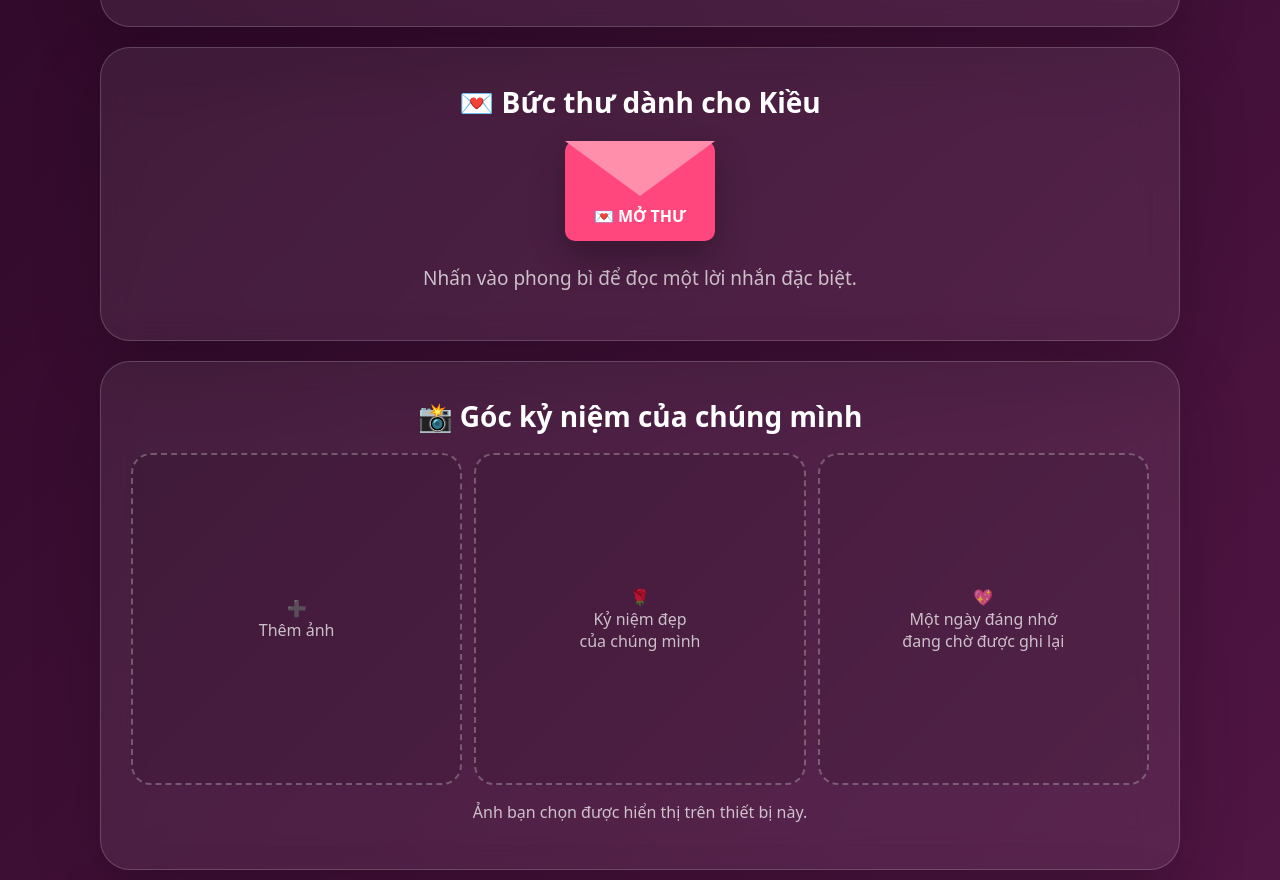
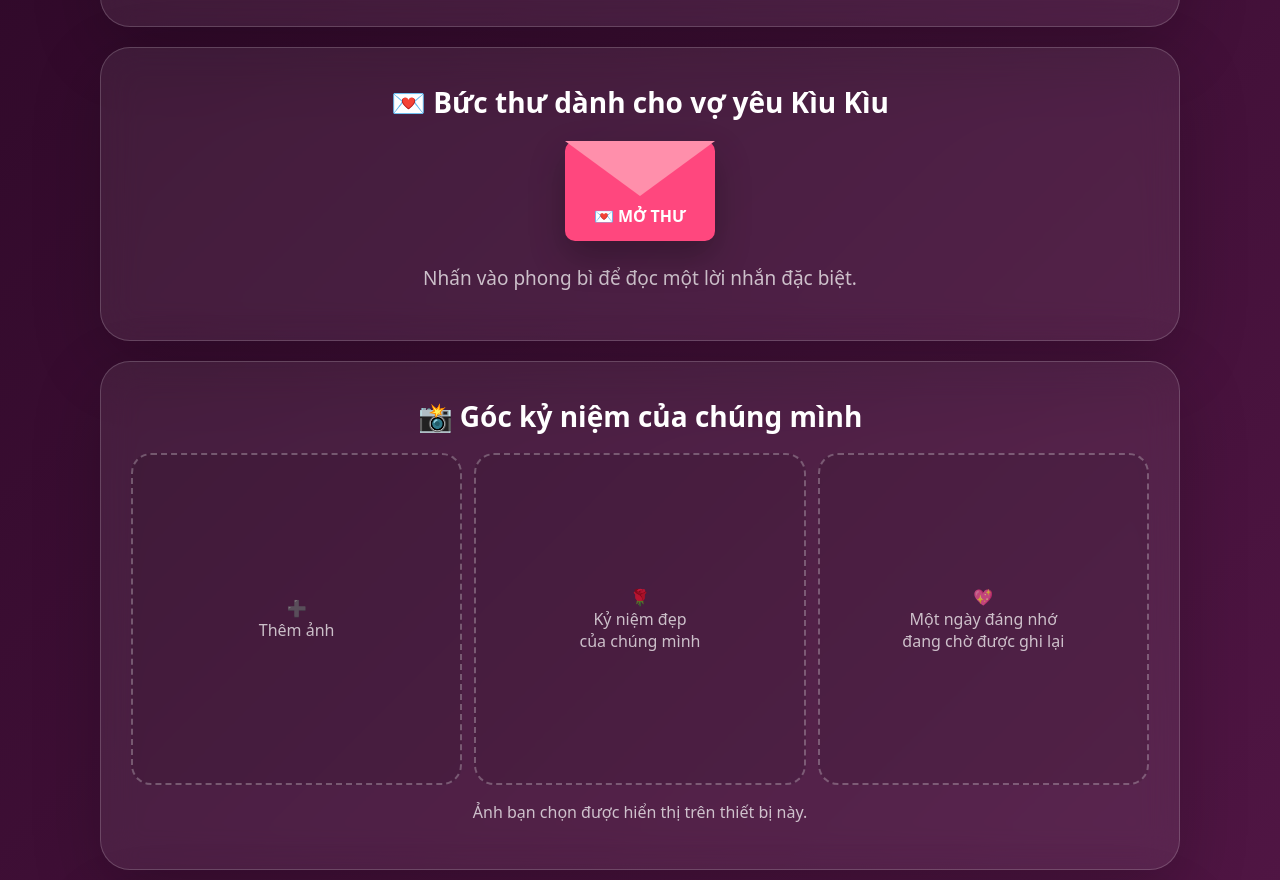
Before and after one commit to Minhphat2005/kholuutrucuaphat, a plain HTML site: page index.html in a window 1280 px wide. Shown: the part 1785-2665 px from the top of the page. Drawn offline with Linux system fonts and the light colour scheme.

Commit message:
Đổi tiêu đề bức thư thành dành cho vợ yêu Kìu Kìu

```diff
--- a/index.html
+++ b/index.html
@@ -19,7 +19,7 @@
 
 <section class="panel"><h2 class="title">📜 Timeline tình yêu</h2><div class="timeline"><div class="event"><div class="dot"></div><div><h3>20/08/2026 ❤️</h3><p>Ngày chính thức bắt đầu câu chuyện của Phát và Kiều.</p></div></div><div class="event"><div class="dot"></div><div><h3>Những ngày tiếp theo 🌷</h3><p>Mỗi cuộc trò chuyện, mỗi lần gặp nhau đều trở thành một kỷ niệm.</p></div></div><div class="event"><div class="dot"></div><div><h3>20/08/2027 💍</h3><p>Kỷ niệm 1 năm — một cột mốc đầu tiên của chúng mình.</p></div></div></div></section>
 
-<section class="panel letter"><h2 class="title">💌 Bức thư dành cho Kiều</h2><div class="envelope" onclick="openLetter()"><span>💌 MỞ THƯ</span></div><p>Nhấn vào phong bì để đọc một lời nhắn đặc biệt.</p></section>
+<section class="panel letter"><h2 class="title">💌 Bức thư dành cho vợ yêu Kìu Kìu</h2><div class="envelope" onclick="openLetter()"><span>💌 MỞ THƯ</span></div><p>Nhấn vào phong bì để đọc một lời nhắn đặc biệt.</p></section>
 
 
 
```
